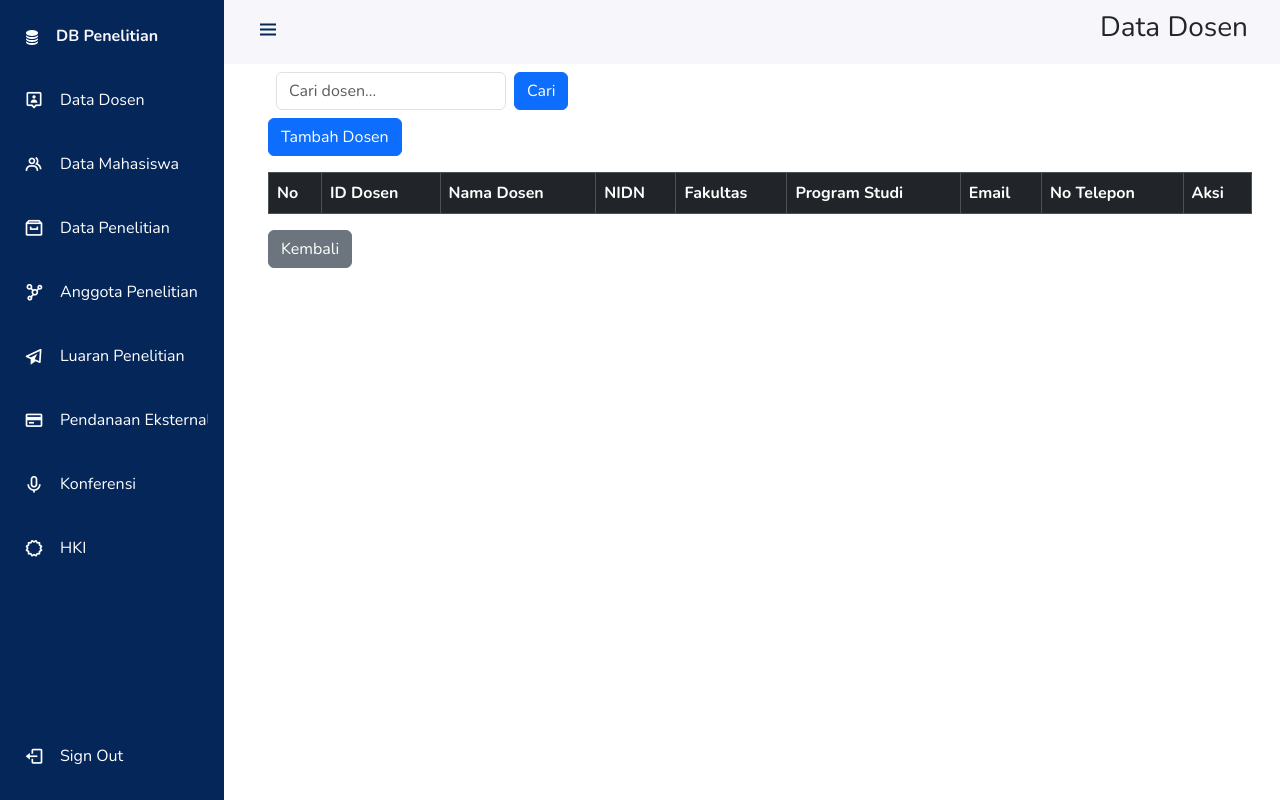
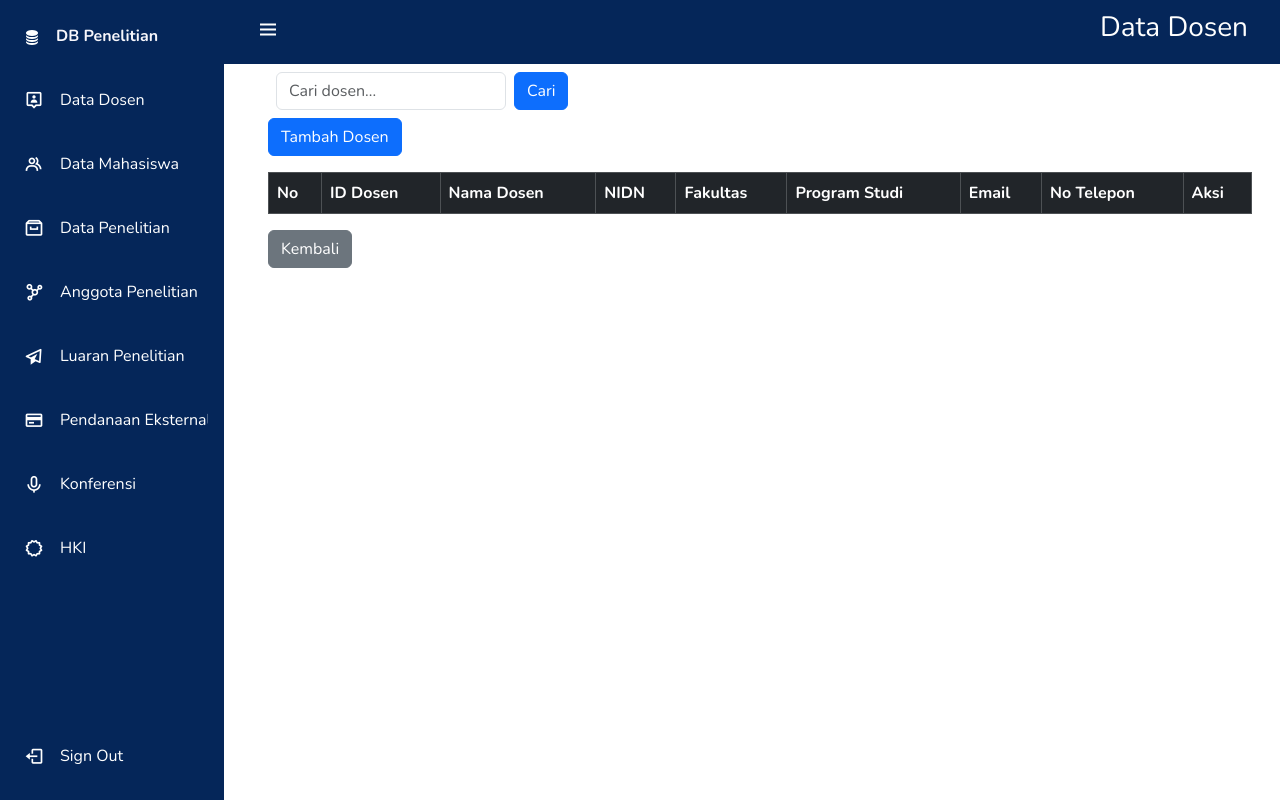
Before and after one commit to Destaanugra1/UAS-PBD, a PHP site: page /database/dosen.php in a window 1280 px wide. Run offline with PHP 8.4, Linux system fonts and the light colour scheme; data that the repository does not hold is empty.

Commit message:
update styling navbar

```diff
--- a/database/dosen.php
+++ b/database/dosen.php
@@ -25,14 +25,18 @@ $result = mysqli_query($mysqli, "SELECT * FROM dosen_1 $where ORDER BY id_dosen_
       body {
         margin-top: 15vh;
       }
+      nav {
+        background-color: #052659 !important;
+      }
     </style>
 </head>
 <body id="body-pd" class="penelitian">
-    <header class="header" id="header">
-        <div class="header_toggle"> <i class='bx bx-menu' id="header-toggle"></i> </div>
-        <h3>Data Dosen</h3>
-    </header>
-
+    <nav class="nav-bg" >
+        <header class="header" style="background-color: #052659;" id="header">
+            <div class="header_toggle"> <i class='bx bx-menu text-white' id="header-toggle"></i> </div>
+            <h3 class="text-white">Data Dosen</h3>
+        </header>
+    </nav>
     <?php include_once("../template/sidebar.php"); ?>
 
     <div class="container ">
--- a/database/hki.php
+++ b/database/hki.php
@@ -26,9 +26,9 @@ $result = mysqli_query($mysqli, "SELECT * FROM hki_1 $where ORDER BY id_hki_1 DE
     </style>
 </head>
 <body id="body-pd">
-    <header class="header" id="header">
+    <header style="background-color:  #052659;" class="header" id="header">
         <div class="header_toggle"> <i class='bx bx-menu' id="header-toggle"></i> </div>
-        <h3>Data HKI</h3>
+        <h3 class="text-white">Data HKI</h3>
     </header>
 
     <?php include_once("../template/sidebar.php"); ?>
--- a/database/luaran_penelitian.php
+++ b/database/luaran_penelitian.php
@@ -31,9 +31,9 @@ $result = mysqli_query($mysqli, "SELECT * FROM luaran_penelitian_1 $where ORDER
     </style>
 </head>
 <body class="body" id="body-pd">
-    <header class="header" id="header">
+    <header  style="background-color:  #052659;" class="header" id="header">
         <div class="header_toggle"> <i class='bx bx-menu' id="header-toggle"></i> </div>
-<h3>luaran penelitian</h3>
+<h3 class="text-white">luaran penelitian</h3>
     </header>
 
     <?php include_once("../template/sidebar.php"); ?>
--- a/database/mahasiswa.php
+++ b/database/mahasiswa.php
@@ -28,9 +28,9 @@ $result = mysqli_query($mysqli, "SELECT * FROM mahasiswa_1 $where ORDER BY npm_1
     </style>
 </head>
 <body id="body-pd">
-    <header class="header" id="header">
+    <header style="background-color:  #052659;" class="header" id="header">
         <div class="header_toggle"> <i class='bx bx-menu' id="header-toggle"></i> </div>
-        <h3>Data Mahasiswa</h3>
+        <h3 class="text-white">Data Mahasiswa</h3>
     </header>
 
     <?php include_once("../template/sidebar.php"); ?>
--- a/database/pendanaan_eksternal.php
+++ b/database/pendanaan_eksternal.php
@@ -26,9 +26,9 @@ $result = mysqli_query($mysqli, "SELECT * FROM pendanaan_eksternal_1 $where ORDE
     </style>
 </head>
 <body id="body-pd">
-    <header class="header" id="header">
+    <header style="background-color:  #052659;" class="header" id="header">
         <div class="header_toggle"> <i class='bx bx-menu' id="header-toggle"></i> </div>
-        <h3>Pendaan Eksternal</h3>
+        <h3 class="text-white">Pendaan Eksternal</h3>
     </header>
 
     <?php include_once("../template/sidebar.php"); ?>
@@ -71,7 +71,7 @@ $result = mysqli_query($mysqli, "SELECT * FROM pendanaan_eksternal_1 $where ORDE
                     echo "<td>".$data['id_pendanaan_1']."</td>";
                     echo "<td>".$data['id_penelitian_1']."</td>";
                     echo "<td>".$data['nama_pemberi_dana_1']."</td>";
-                    echo "<td>".$data['jumlah_dana_1']."</td>";
+                    echo "<td>Rp.".$data['jumlah_dana_1']."</td>";
                     echo "<td>".$data['tahun_1']."</td>";
                     echo "<td>
                         <a href='../ubah/ubah_pendanaan.php?id_pendanaan_1=".$data['id_pendanaan_1']."' class='btn btn-warning btn-sm'><i class='bi bi-pencil'></i></a>
```
Also changed, not shown: database/anggota_penelitian.php (+12 -5 lines), database/konfrensi.php (+4 -4 lines), database/penelitian.php (+4 -4 lines), database/table.css (+13 -7 lines).
